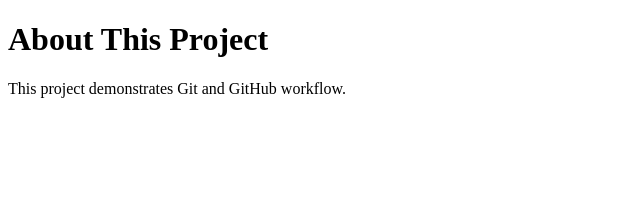
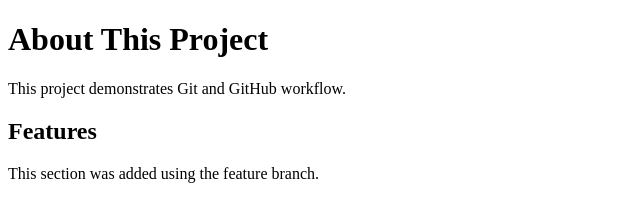
Before and after one commit to nemith339/GitAssignment, a plain HTML site: page about.html in a window 1280 px wide. Shown: the whole page, without its empty margins (0-640 px from the left). Drawn offline with Linux system fonts and the light colour scheme.

Commit message:
Add features section in feature branch

```diff
--- a/about.html
+++ b/about.html
@@ -8,3 +8,8 @@
     <p>This project demonstrates Git and GitHub workflow.</p>
 </body>
 </html>
+
+<section>
+    <h2>Features</h2>
+    <p>This section was added using the feature branch.</p>
+</section>
```
